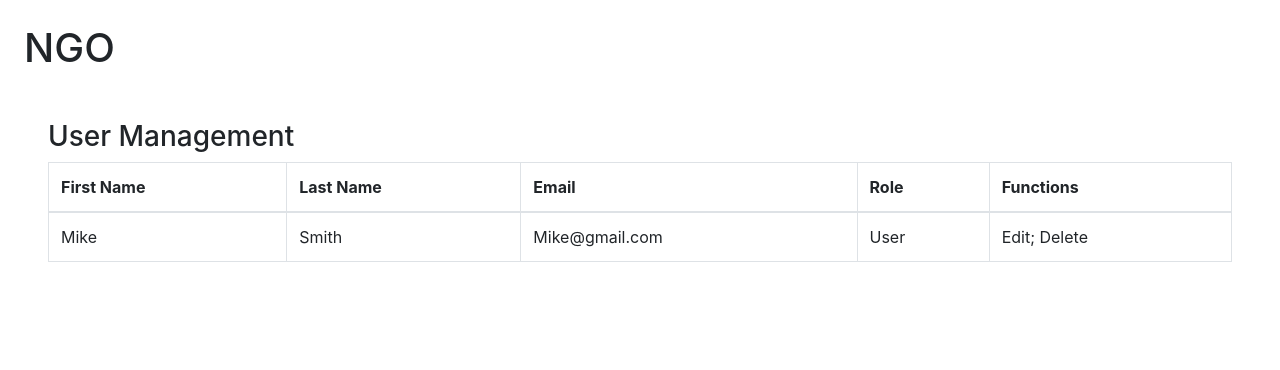
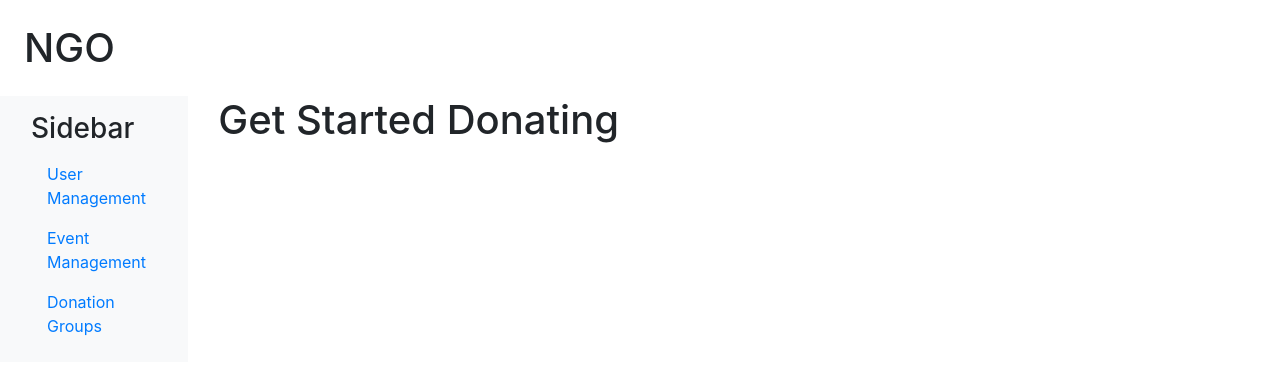
Before and after one commit to loganrennick/ngodonate, an Angular app: page / in a window 1280 px wide. Shown: the top 370 px of the page. Built offline with nearby package versions, Linux system fonts and the light colour scheme.

Commit message:
added basic sidebar and routing

```diff
--- a/src/app/app-routing.module.ts
+++ b/src/app/app-routing.module.ts
@@ -1,7 +1,19 @@
 import { NgModule } from '@angular/core';
 import { RouterModule, Routes } from '@angular/router';
+import { DonationLogComponent } from './donation-log/donation-log.component';
+import { DonationStartComponent } from './donation-start/donation-start.component';
+import { DonationTypeManagementComponent } from './donation-type-management/donation-type-management.component';
+import { PageNotFoundComponent } from './page-not-found/page-not-found.component';
+import { UserManagementComponent } from './user-management/user-management.component';
 
-const routes: Routes = [];
+const routes: Routes = [
+  { path: '', component: DonationStartComponent },
+  { path: 'donation-log', component: DonationLogComponent },
+  { path: 'donation-start', component: DonationStartComponent },
+  { path: 'donation-type-management', component: DonationTypeManagementComponent },
+  { path: 'user-management', component: UserManagementComponent },
+  { path: '**', component: PageNotFoundComponent }
+];
 
 @NgModule({
   imports: [RouterModule.forRoot(routes)],
--- a/src/app/app.component.html
+++ b/src/app/app.component.html
@@ -1,5 +1,28 @@
 <div class="containter">
   <h1 class="m-4">NGO</h1>
-  <!-- routes placeholder -->
-  <app-user-management></app-user-management>
+  <div class="row justify-content-between">
+    <div class="col-2">
+      <nav class="bg-light p-3">
+        <div class="container-fluid">
+          <div class="sidebar-header">
+            <h3>Sidebar</h3>
+          </div>
+          <ul class="nav">
+            <li class="nav-item">
+              <a class="nav-link" routerLink="/user-management" routerLinkActive="active">User Management</a>
+            </li>
+            <li class="nav-item">
+              <a class="nav-link" routerLink="/donation-log" routerLinkActive="active">Event Management</a>
+            </li>
+            <li class="nav-item">
+              <a class="nav-link" routerLink="/donation-type-management" routerLinkActive="active">Donation Groups</a>
+            </li>
+          </ul>
+        </div>
+      </nav>
+    </div>
+    <div class="col-10">
+      <router-outlet></router-outlet>
+    </div>
+  </div>
 </div>
--- a/src/app/app.module.ts
+++ b/src/app/app.module.ts
@@ -7,6 +7,7 @@ import { UserManagementComponent } from './user-management/user-management.compo
 import { DonationLogComponent } from './donation-log/donation-log.component';
 import { DonationTypeManagementComponent } from './donation-type-management/donation-type-management.component';
 import { DonationStartComponent } from './donation-start/donation-start.component';
+import { PageNotFoundComponent } from './page-not-found/page-not-found.component';
 
 @NgModule({
   declarations: [
@@ -14,7 +15,8 @@ import { DonationStartComponent } from './donation-start/donation-start.componen
     UserManagementComponent,
     DonationLogComponent,
     DonationTypeManagementComponent,
-    DonationStartComponent
+    DonationStartComponent,
+    PageNotFoundComponent
   ],
   imports: [
     BrowserModule,
--- a/src/app/donation-log/donation-log.component.html
+++ b/src/app/donation-log/donation-log.component.html
@@ -1,5 +1,5 @@
-<div class="m-5">
-    <h3>User Management</h3>
+<div class="p-3 border mr-4">
+    <h3 class="pb-3">Donations Log</h3>
     <table class="table table-bordered">
         <thead>
             <tr>
--- a/src/app/donation-start/donation-start.component.html
+++ b/src/app/donation-start/donation-start.component.html
@@ -1 +1 @@
-<p>donation-start works!</p>
+<h1>Get Started Donating</h1>
--- a/src/app/donation-type-management/donation-type-management.component.html
+++ b/src/app/donation-type-management/donation-type-management.component.html
@@ -1,5 +1,5 @@
-<div class="m-5">
-    <h3>Donation Type Management</h3>
+<div class="p-3 border mr-4">
+    <h3 class="pb-3">Donation Type Management</h3>
     <div class="card-deck">
         <!-- @foreach (var service in Model) -->
         <div class="col-3">
--- /dev/null
+++ b/src/app/page-not-found/page-not-found.component.html
@@ -0,0 +1 @@
+<p>sorry, page not found :(</p>
--- /dev/null
+++ b/src/app/page-not-found/page-not-found.component.ts
@@ -0,0 +1,15 @@
+import { Component, OnInit } from '@angular/core';
+
+@Component({
+  selector: 'app-page-not-found',
+  templateUrl: './page-not-found.component.html',
+  styleUrls: ['./page-not-found.component.css']
+})
+export class PageNotFoundComponent implements OnInit {
+
+  constructor() { }
+
+  ngOnInit(): void {
+  }
+
+}
--- a/src/app/user-management/user-management.component.html
+++ b/src/app/user-management/user-management.component.html
@@ -1,5 +1,5 @@
-<div class="m-5">
-    <h3>User Management</h3>
+<div class="p-3 border mr-4">
+    <h3 class="pb-3">User Management</h3>
     <table class="table table-bordered">
         <thead>
             <tr>
```
Also changed, not shown: src/app/page-not-found/page-not-found.component.css (added), 1 other file (tests, documents, lock files or other folders).
